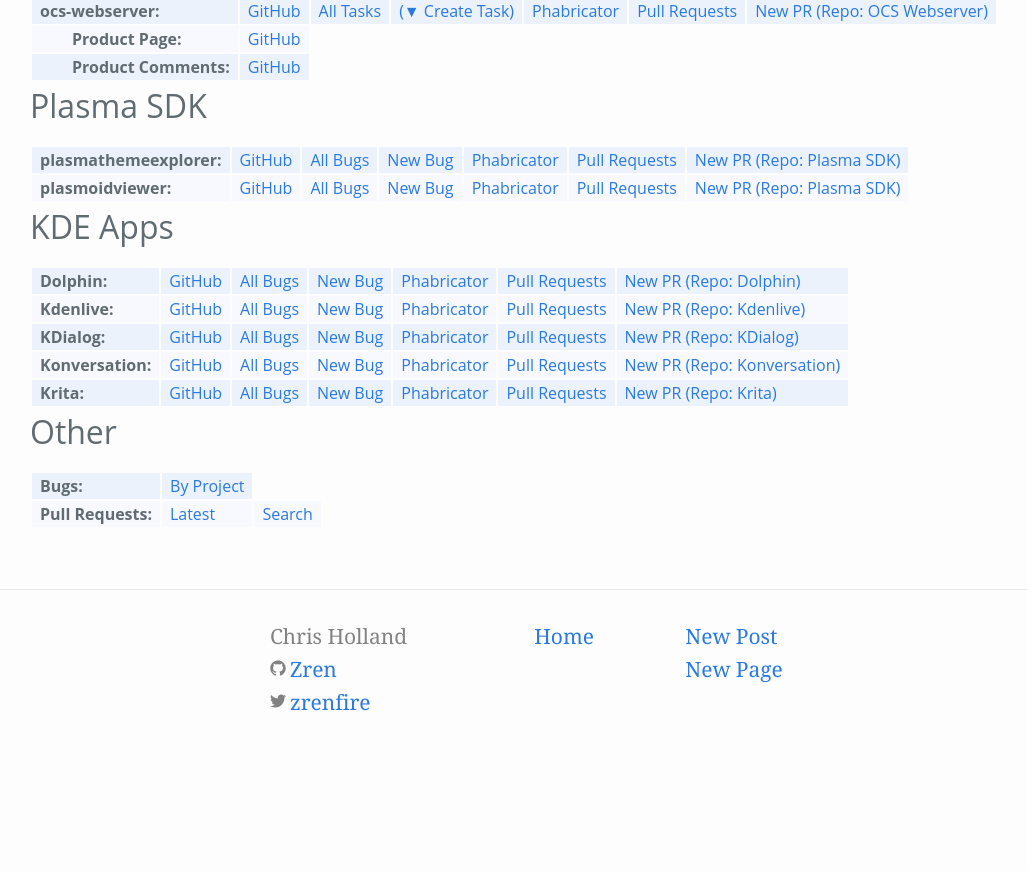
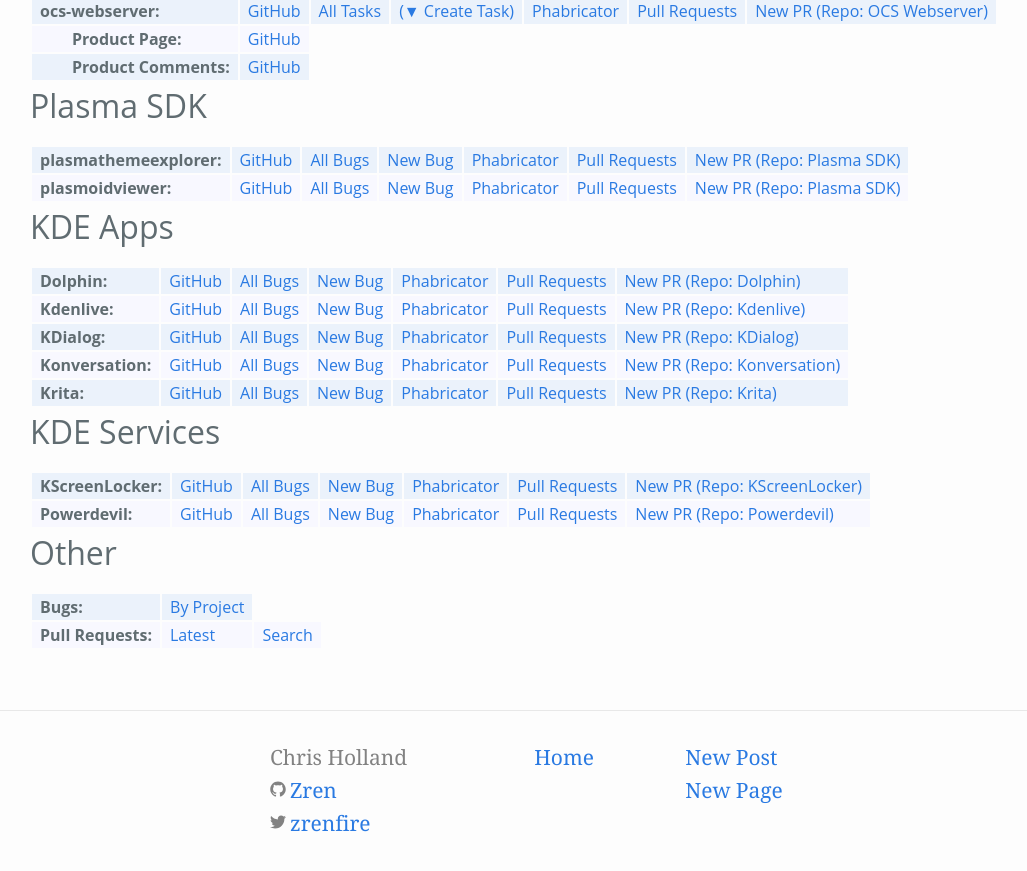
Before and after one commit to Zren/zren.github.io, a Jekyll site: the page built from kde_repos.md, in a window 1280 px wide and 900 px high, scrolled down 1626 px. Shown: the top 871 px of the window, without its empty margins (0-1027 px from the left). Built offline with Jekyll 4.4.1, drawn with Linux system fonts in a browser that asks for light colours; before the commit the page ends 2405 px from its top, so only the background shows below that.

Commit message:
KScreenLocker + Powerdevil

```diff
--- a/kde_repos.md
+++ b/kde_repos.md
@@ -452,6 +452,34 @@
 </table>
 
 
+
+## KDE Services
+
+<table class="repolist">
+	<tr>
+		<td>KScreenLocker</td>
+		<td><a href="https://github.com/KDE/kscreenlocker">GitHub</a></td>
+		{% include kdeBugs.html product='kscreenlocker' %}
+		{% include phabLinks.html
+			phabRepo='kscreenlocker'
+			phabRepoName='KScreenLocker'
+			phabDiffQuery='54ALVMVJRT2S'
+		%}
+	</tr>
+	<tr>
+		<td>Powerdevil</td>
+		<td><a href="https://github.com/KDE/powerdevil">GitHub</a></td>
+		{% include kdeBugs.html product='Powerdevil' %}
+		{% include phabLinks.html
+			phabRepo='powerdevil'
+			phabRepoName='Powerdevil'
+			phabDiffQuery='bOaiSgfPQGoI'
+		%}
+	</tr>
+</table>
+
+
+
 ## Other
 
 <table class="repolist">
```
